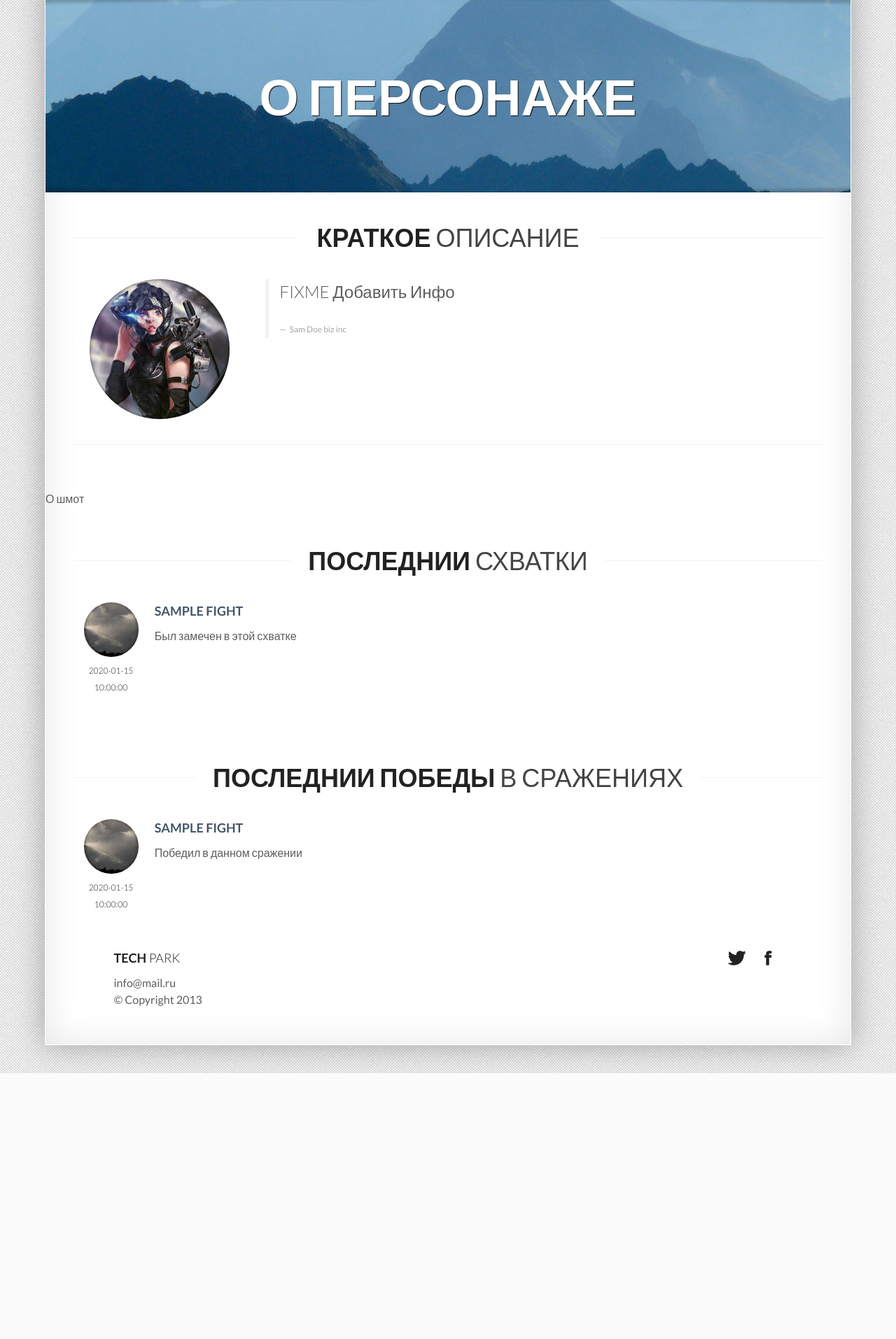
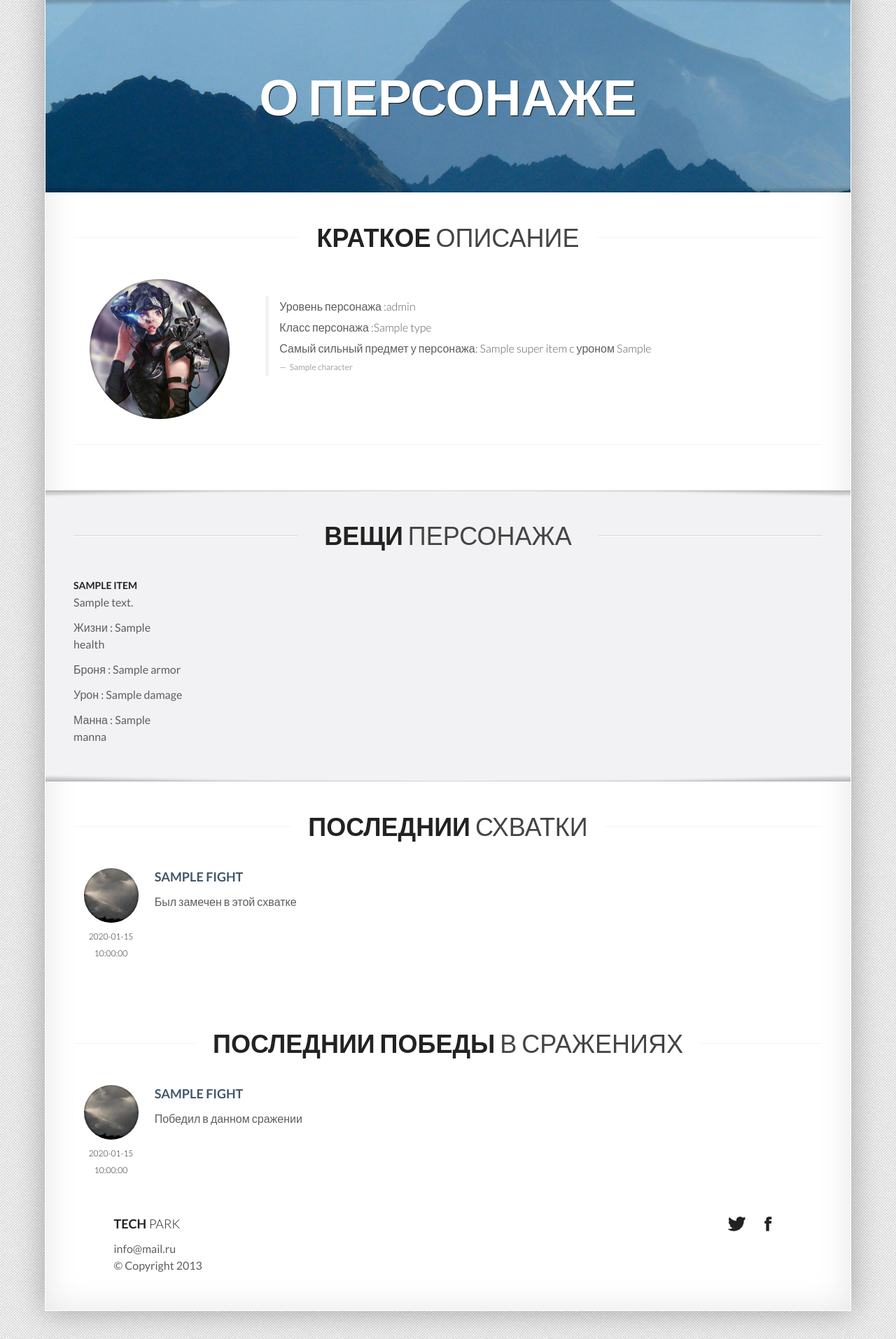
Before and after one commit to PolygonGamesStudio/db-the-game, a Flask app: template flaskdb/app/templates/base_character_by_id.html in a window 1280 px wide. Shown: the part 128-2042 px from the top of the page at 70% size. Before the commit the page ends 1662 px from the top, so only its background shows below. Run offline with Flask 2, Linux system fonts and the light colour scheme; the template is opened without the code that fills it: most values are stand-ins (such as "Sample title", 1, 10 or a date in 2020); some libraries are stand-ins or nearby versions.

Commit message:
finish character detail

```diff
--- a/filling_db/init_db.py
+++ b/filling_db/init_db.py
@@ -192,10 +192,8 @@ def fill_games_table():
 
 
 if __name__ == '__main__':
-    #os.fork()
     connect = pymysql.connect(host='127.0.0.1', user=user, passwd=password, db=database)
     cursor = connect.cursor()
-
     fill_user_table()
     fill_class_table()
     fill_characteristics_table()
@@ -205,5 +203,4 @@ if __name__ == '__main__':
     fill_game_set_table()
     fill_game_match_table()
     fill_games_table()
-
     connect.close()
--- a/flaskdb/app/templates/base_character_by_id.html
+++ b/flaskdb/app/templates/base_character_by_id.html
@@ -35,11 +35,12 @@
                 <div class="span9">
                     <blockquote>
                         <p class="lead">
-                            FIXME Добавить Инфо
+                            <p>Уровень персонажа :{{ character['Level'] }}</p>
+                            <p>Класс персонажа :{{ character['Type']| truncate(15, True) }}</p>
+                            <p>Самый сильный предмет у персонажа: {{super_item['Title']| truncate(25, True)}} c уроном {{super_item['max(Health + Armor + Damage + Manna)']}}</p>
                         </p>
                         <small>
-                            Sam Doe
-                            <cite title="Source Title">biz inc</cite>
+                            {{ character['Name']| truncate(30, True) }}
                         </small>
                     </blockquote>
                 </div>
@@ -47,8 +48,44 @@
             <hr/>
         </div>
     </section>
+    <!-- вещи -->
+    <section class="section section-alt section-padded">
+      <div class="container-fluid">
+        <div class="section-header">
+          <h1>
+            Вещи
+            <small class="light">Персонажа</small> <!-- max 6 -->
+          </h1>
+        </div>
+        <div class="row-fluid">
+          {% for item in items %}
+          <div class="span2">
+            <h4>
+              {{item['Title'] | truncate(15, True)}}
+            </h4>
+            <p>
+                {{item['Description'] | truncate(15, True)}}
+            </p>
+            <p>
+                Жизни : {{item['Health'] }}
+            </p>
+            <p>
+                Броня : {{item['Armor'] }}
+            </p>
+            <p>
+                Урон : {{item['Damage'] }}
+            </p>
+            <p>
+                Манна : {{item['Manna'] }}
+            </p>
 
-    <p>О шмот</p>
+          </div>
+          {% else %}
+            <p>У Вас нет предметов</p>
+          {% endfor %}
+        </div>
+      </div>
+    </section>
     <!-- все схватки -->
     <section class="section section-padded">
         <div class="container-fluid">
@@ -86,6 +123,8 @@
                         </div>
                     </div>
                 </li>
+                {% else %}
+                    <p>Вы ещё не участвовали в сражениях :(</p>
                 {% endfor %}
             </ul>
         </div>
@@ -127,6 +166,8 @@
                         </div>
                     </div>
                 </li>
+                {% else %}
+                    <p>Побед к сожелению ещё не было :(</p>
                 {% endfor %}
             </ul>
         </div>
--- a/flaskdb/app/templates/base_user_by_id.html
+++ b/flaskdb/app/templates/base_user_by_id.html
@@ -89,6 +89,8 @@
                             </figcaption>
                         </figure>
                     </li>
+                    {% else %}
+                        <p>У Вас нет персонажей, создадите и играйте!</p>
                     {% endfor %}
                 </ul>
             </div>
@@ -130,6 +132,8 @@
                         </div>
                     </div>
                 </li>
+                {% else %}
+                    <p>Вы ещё не почувствовали запах крови!</p>
                 {% endfor %}
             </ul>
         </div>
--- a/flaskdb/app/templates/base_userlist.html
+++ b/flaskdb/app/templates/base_userlist.html
@@ -29,6 +29,8 @@
                         <td>{{ user_dict["Last_login_date"] }}</td>
                         <td>{{ user_dict["Email"] | truncate(15, True) }}</td>
                     </tr>
+                    {% else %}
+                        <p>Вы у нас первый, играйте и побеждайте!</p>
                     {% endfor %}
                     </tbody>
                 </table>
```
Also changed, not shown: flaskdb/app/views.py (+36 -3 lines), 1 other file.
